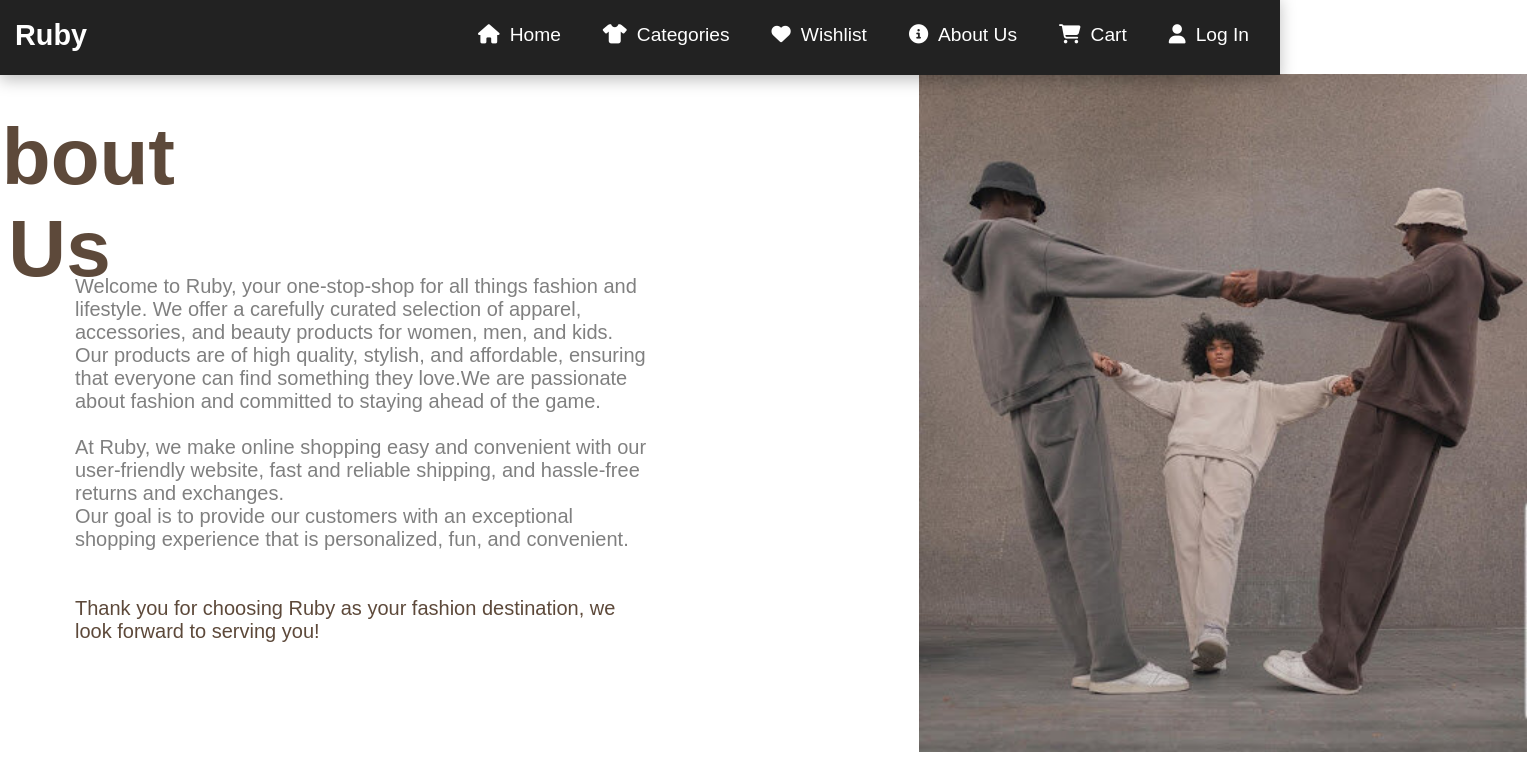
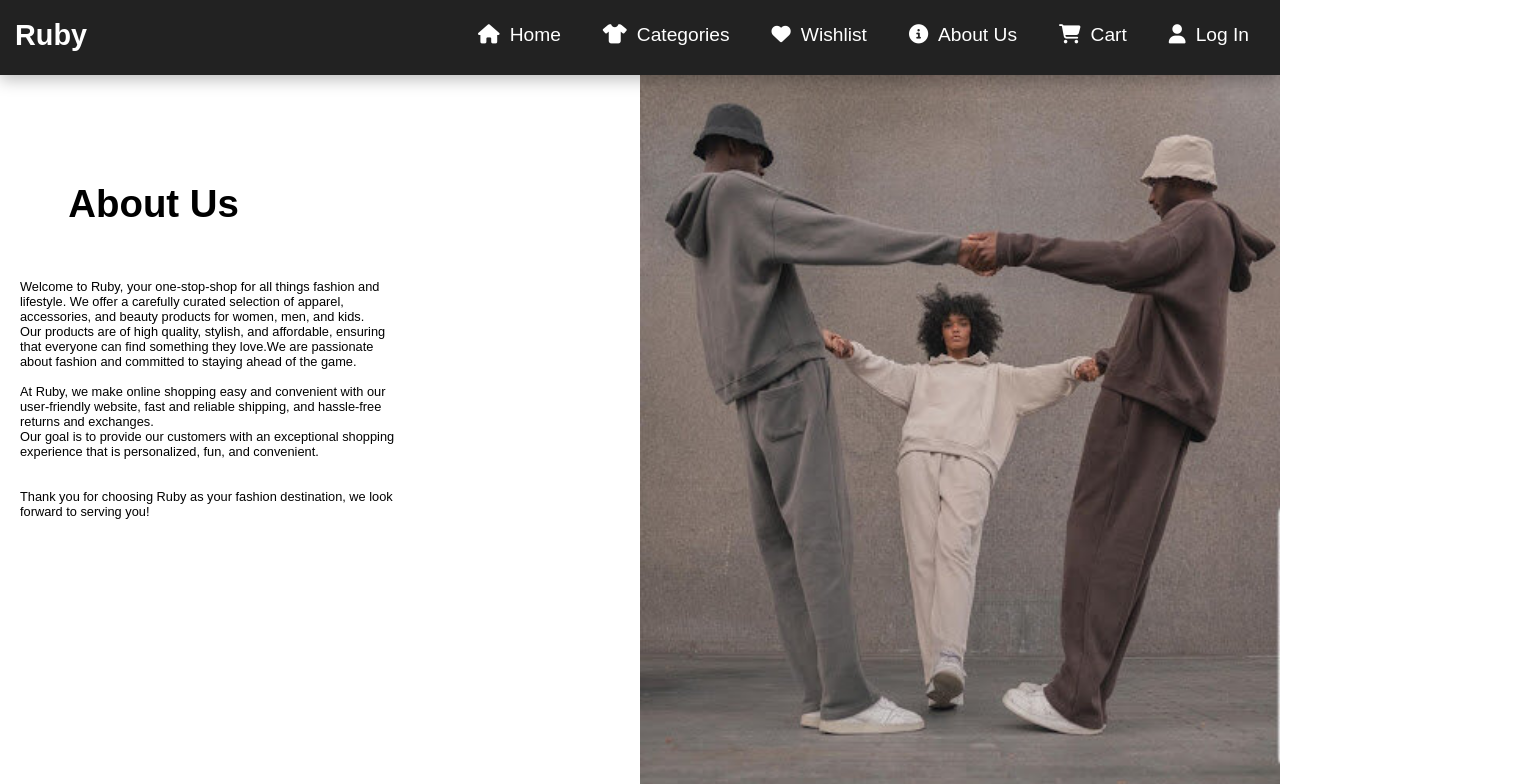
Before and after one commit to DonatHalimi/ProjektiLab1, a React (Create React App) app in the folder client/: page /aboutUs in a window 1280 px wide. Shown: the top 784 px of the page, 1528 px wide, since content can reach past the window. Built offline with nearby package versions, Linux system fonts and the light colour scheme.

Commit message:
shtimi i ri i aboutus

```diff
--- a/client/src/Pages/aboutUsStyle.css
+++ b/client/src/Pages/aboutUsStyle.css
@@ -1,40 +1,28 @@
-.about-container {
-    max-width: 583px;
-    padding: 5px;
-    text-align: center;
-    margin-top: 10px;
-    font-size: 20px;
-    position: relative;
-    bottom: -180px;
-    left: 70px;
-    margin-right: 1x;
+@media only screen and (min-width: 768px) {
+  .about-container {
+    max-width: 30vw;
+    font-size: 1vw;
     text-align: left;
-    color: grey;
-  }
-  #fotoabt{
-
-    position: absolute;
-    left: 917px;
-    top: 72px;
-    margin: 1px;
-    padding: 1px;
-    width: 610px;
-    height: 680px;
+    margin-top: 155px;
+    margin-right: 20px;
+    margin-left: 20px;
   }
 
-#abt{
-  font-family:Arial, Helvetica, sans-serif;
-  font-size: 80px;
-  position: absolute;
-  bottom: 500px;
-  right: 1100px;
-  padding: 5px;
-  color: rgb(93, 73, 58);
+  #fotoabt {
+    width: 50%;
+    height: auto;
+    position: absolute;
+    top: 0;
+    right: 0;
+    margin: 0;
+    padding: 0;
+  }
 
-
+  #abt {
+    font-size: 3vw;
+    position: relative;
+    bottom: -8vw;
+    right: 38vw;
+    margin: 0;
+  }
 }
-
-#info4{
-  color: rgb(93, 73, 58);
-
-}
```
